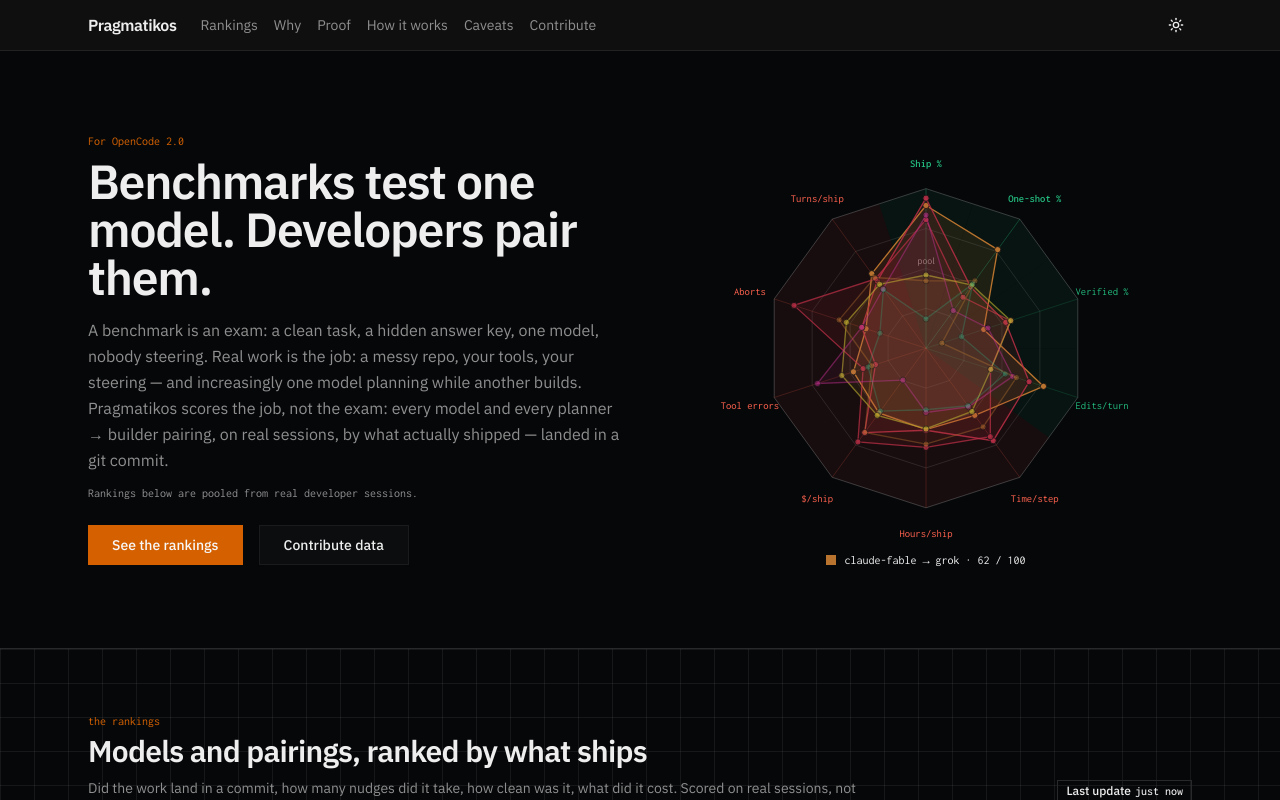
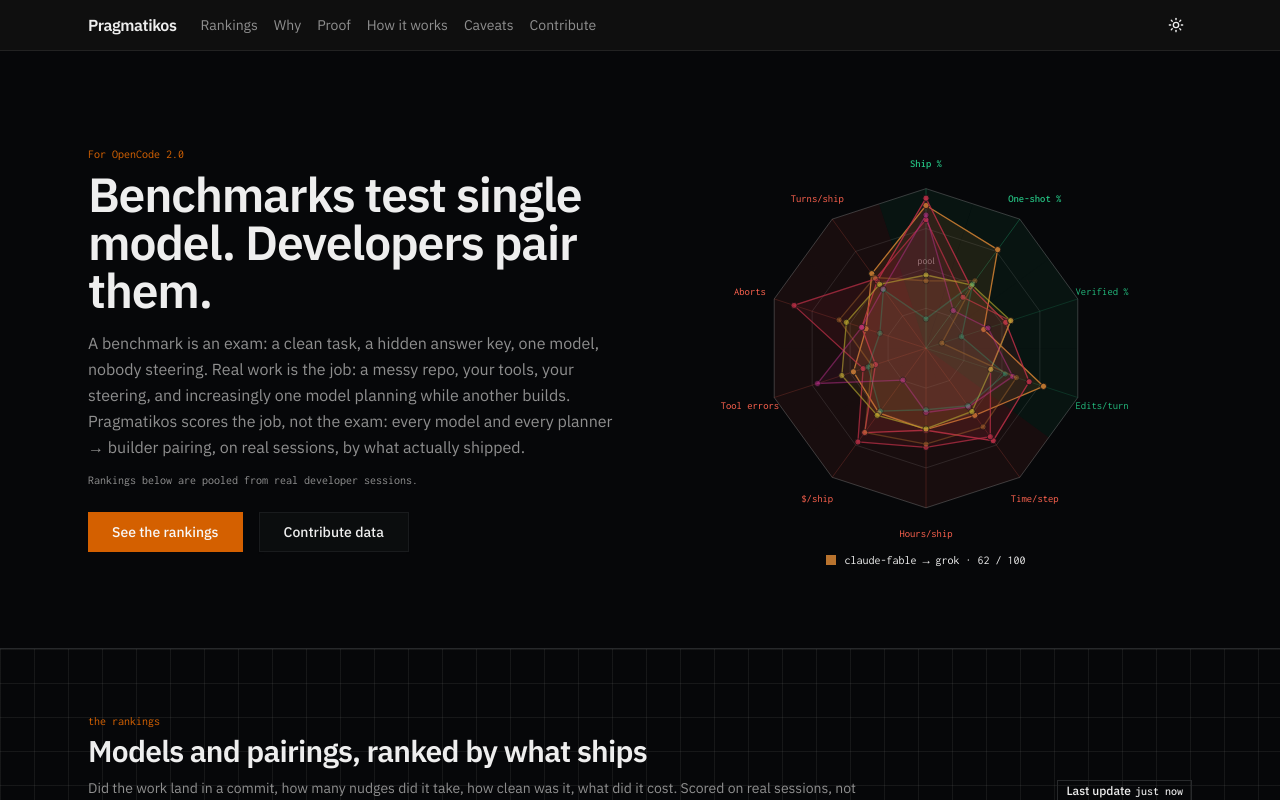
Before and after one commit to pfoundation/pragmatikos.ai, a Next.js app: page / in a window 1280 px wide. Shown: the top 800 px of the page. Built offline with nearby package versions, Linux system fonts and the light colour scheme.

Commit message:
Hero: refine exam-vs-job copy; tidy formatting

```diff
--- a/components/site/hero.tsx
+++ b/components/site/hero.tsx
@@ -2,19 +2,19 @@ import { Button } from '@/components/ui/button';
 import { Reveal } from '@/lib/reveal';
 import { Radar } from './radar';
 
-export function Hero() {
+export function Hero () {
   return (
     <section className="border-border border-b">
       <div className="mx-auto grid max-w-6xl items-center gap-10 px-6 py-14 md:grid-cols-2 md:py-20">
         <Reveal>
           <p className="font-mono text-xs text-primary">For OpenCode 2.0</p>
           <h1 className="mt-2 max-w-3xl text-3xl font-semibold tracking-tight md:text-5xl">
-            Benchmarks test one model. Developers pair them.
+            Benchmarks test single model. Developers pair them.
           </h1>
           <p className="text-muted-foreground mt-4 max-w-2xl text-sm leading-relaxed md:text-base">
             A benchmark is an exam: a clean task, a hidden answer key, one model, nobody steering. Real work is the job: a messy repo, your
-            tools, your steering — and increasingly one model planning while another builds. Pragmatikos scores the job, not the exam: every
-            model and every planner → builder pairing, on real sessions, by what actually shipped — landed in a git commit.
+            tools, your steering, and increasingly one model planning while another builds. Pragmatikos scores the job, not the exam: every
+            model and every planner → builder pairing, on real sessions, by what actually shipped.
           </p>
           <p className="text-muted-foreground mt-3 font-mono text-xs">Rankings below are pooled from real developer sessions.</p>
           <div className="mt-6 flex flex-wrap items-center gap-4">
@@ -26,7 +26,7 @@ export function Hero() {
             </Button>
           </div>
         </Reveal>
-        <Reveal delay={150} y={12}>
+        <Reveal delay={ 150 } y={ 12 }>
           <Radar />
         </Reveal>
       </div>
```
